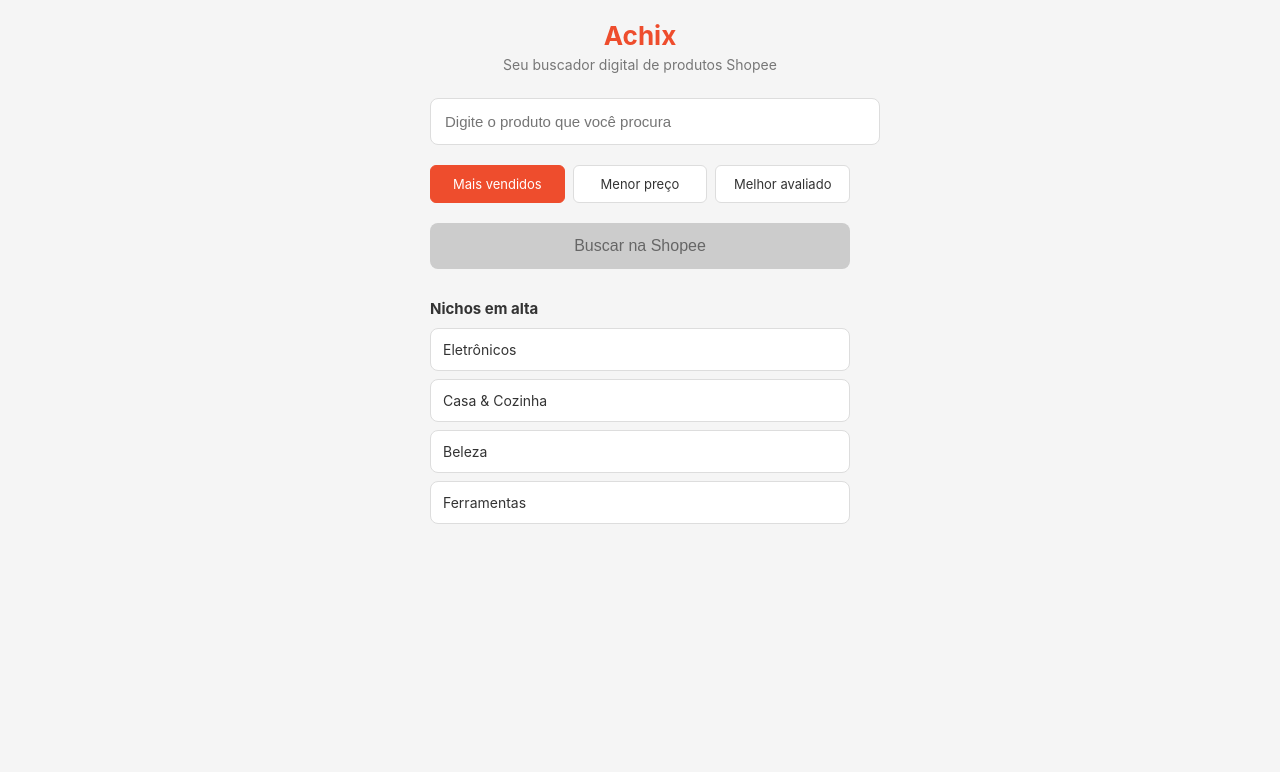
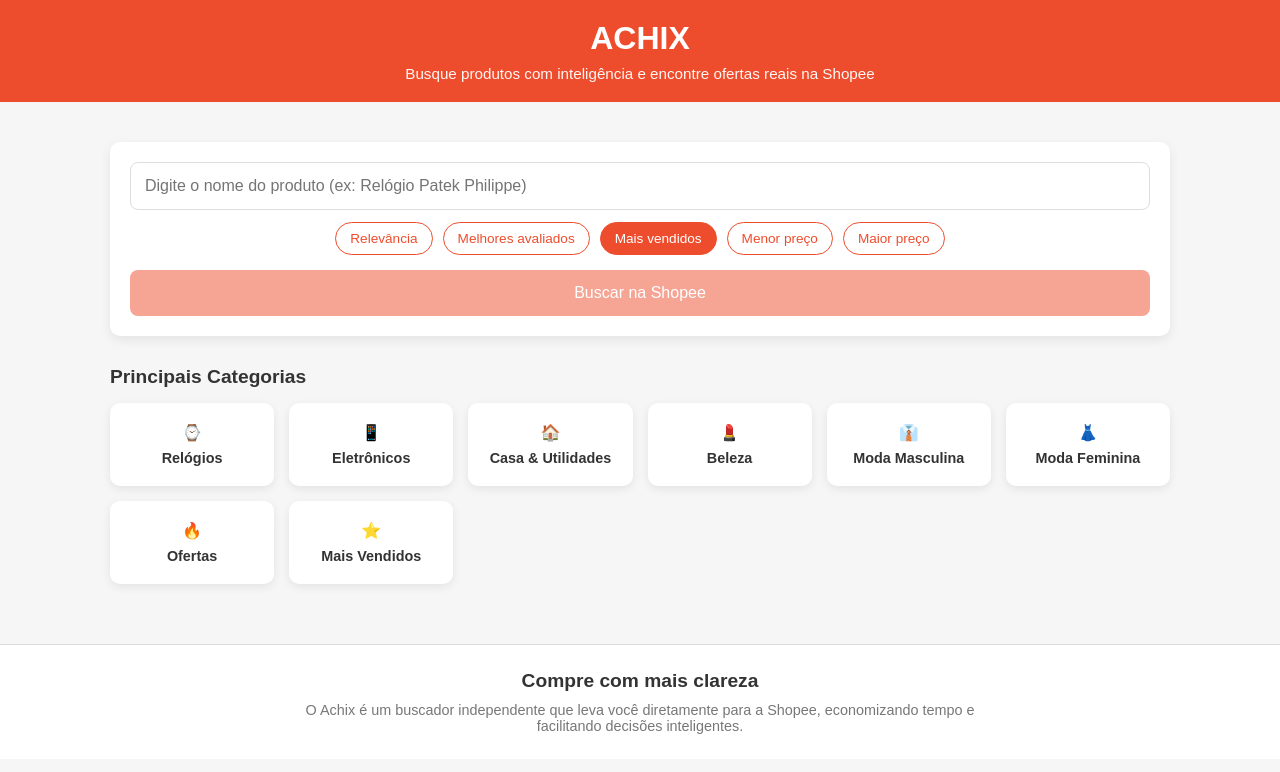
Before and after one commit to Comparix0/Achix, a plain HTML site: page index.html in a window 1280 px wide. Both pictures are taken after a click on the element "Mais vendidos". Drawn offline with Linux system fonts and the light colour scheme.

Commit message:
index.html

```diff
--- a/index.html
+++ b/index.html
@@ -1,179 +1,262 @@
 <!DOCTYPE html>
 <html lang="pt-BR">
 <head>
-<meta charset="UTF-8">
-<meta name="viewport" content="width=device-width, initial-scale=1.0">
-<title>Achix – Seu Buscador Digital</title>
+  <meta charset="UTF-8" />
+  <meta name="viewport" content="width=device-width, initial-scale=1.0" />
+  <title>Achix — Busque ofertas reais antes de comprar</title>
 
   <style>
+    :root {
+      --primary: #ee4d2d;
+      --bg: #f6f6f6;
+      --text: #333;
+      --muted: #777;
+      --card: #ffffff;
+    }
+
+    * { box-sizing: border-box; margin: 0; padding: 0; }
+
     body {
-  margin: 0;
-  font-family: -apple-system, BlinkMacSystemFont, "Segoe UI", Roboto, Arial, sans-serif;
-  background: #F5F5F5;
-  color: #333;
+      font-family: Arial, Helvetica, sans-serif;
+      background: var(--bg);
+      color: var(--text);
+    }
+
+    header {
+      background: var(--primary);
+      color: #fff;
+      padding: 20px;
+      text-align: center;
+      position: sticky;
+      top: 0;
+      z-index: 10;
+    }
+
+    header h1 {
+      font-size: 2rem;
+      font-weight: bold;
+    }
+
+    .subtitle {
+      margin-top: 8px;
+      font-size: 0.95rem;
+      opacity: 0.95;
     }
 
     .container {
-  max-width: 420px;
+      max-width: 1100px;
       margin: auto;
       padding: 20px;
     }
 
-.logo {
-  text-align: center;
-  font-size: 26px;
-  font-weight: 700;
-  color: #EE4D2D;
-  margin-bottom: 5px;
+    .search-box {
+      background: var(--card);
+      padding: 20px;
+      border-radius: 10px;
+      box-shadow: 0 4px 12px rgba(0,0,0,0.08);
+      margin-top: 20px;
     }
 
-.subtitle {
-  text-align: center;
-  font-size: 14px;
-  color: #777;
-  margin-bottom: 25px;
-}
-
-input {
+    .search-box input {
       width: 100%;
       padding: 14px;
-  font-size: 15px;
+      font-size: 1rem;
       border-radius: 8px;
-  border: 1px solid #DDD;
-  outline: none;
-}
-
-input:focus {
-  border-color: #EE4D2D;
+      border: 1px solid #ddd;
+      margin-bottom: 12px;
     }
 
     .filters {
       display: flex;
-  gap: 8px;
-  margin: 20px 0;
+      flex-wrap: wrap;
+      gap: 10px;
+      justify-content: center;
+      margin-bottom: 15px;
     }
 
     .filter {
-  flex: 1;
-  padding: 10px;
-  font-size: 13px;
-  border-radius: 6px;
-  border: 1px solid #DDD;
-  background: #FFF;
-  text-align: center;
+      padding: 8px 14px;
+      border-radius: 20px;
+      border: 1px solid var(--primary);
+      color: var(--primary);
       cursor: pointer;
+      font-size: 0.85rem;
+      background: #fff;
+      transition: transform 0.12s ease;
     }
 
     .filter.active {
-  background: #EE4D2D;
-  color: #FFF;
-  border-color: #EE4D2D;
+      background: var(--primary);
+      color: #fff;
     }
 
-button {
+    .search-box button {
       width: 100%;
       padding: 14px;
+      background: var(--primary);
+      color: #fff;
+      font-size: 1rem;
+      border: none;
       border-radius: 8px;
-  border: none;
-  font-size: 16px;
-  background: #CCC;
-  color: #666;
-  cursor: not-allowed;
+      cursor: pointer;
+      opacity: 0.5;
     }
 
-button.enabled {
-  background: #EE4D2D;
-  color: #FFF;
-  cursor: pointer;
+    .search-box button.enabled {
+      opacity: 1;
+    }
+
+    h2.section-title {
+      margin: 30px 0 15px;
+      font-size: 1.2rem;
     }
 
     .niches {
-  margin-top: 30px;
+      display: grid;
+      grid-template-columns: repeat(auto-fit, minmax(140px, 1fr));
+      gap: 15px;
     }
 
-.niches h3 {
-  font-size: 15px;
+    .niche {
+      background: var(--card);
+      padding: 20px 10px;
+      border-radius: 10px;
+      text-align: center;
+      box-shadow: 0 3px 10px rgba(0,0,0,0.08);
+      cursor: pointer;
+      transition: transform 0.2s;
+    }
+
+    .niche:hover {
+      transform: translateY(-4px);
+    }
+
+    .niche span {
+      display: block;
+      margin-top: 8px;
+      font-size: 0.9rem;
+      font-weight: bold;
+    }
+
+    footer {
+      background: #fff;
+      margin-top: 40px;
+      padding: 25px 20px;
+      text-align: center;
+      border-top: 1px solid #ddd;
+    }
+
+    footer h3 {
+      font-size: 1.2rem;
       margin-bottom: 10px;
     }
 
-.niche {
-  background: #FFF;
-  border: 1px solid #DDD;
-  padding: 12px;
-  border-radius: 8px;
-  font-size: 14px;
-  margin-bottom: 8px;
-  cursor: pointer;
+    footer p {
+      font-size: 0.9rem;
+      color: var(--muted);
+      max-width: 700px;
+      margin: auto;
     }
   </style>
 </head>
-
 <body>
 
+<header>
+  <h1>ACHIX</h1>
+  <div class="subtitle">
+    Busque produtos com inteligência e encontre ofertas reais na Shopee
+  </div>
+</header>
+
 <div class="container">
-  <div class="logo">Achix</div>
-  <div class="subtitle">Seu buscador digital de produtos Shopee</div>
 
-  <input
-    type="text"
-    id="searchInput"
-    placeholder="Digite o produto que você procura"
-  >
+  <div class="search-box">
+    <input type="text" id="searchInput" placeholder="Digite o nome do produto (ex: Relógio Patek Philippe)" />
 
     <div class="filters">
+      <div class="filter">Relevância</div>
+      <div class="filter">Melhores avaliados</div>
       <div class="filter">Mais vendidos</div>
       <div class="filter">Menor preço</div>
-    <div class="filter">Melhor avaliado</div>
+      <div class="filter">Maior preço</div>
     </div>
 
-  <button id="searchBtn" disabled>Buscar na Shopee</button>
+    <button id="searchBtn">Buscar na Shopee</button>
+  </div>
+
+  <h2 class="section-title">Principais Categorias</h2>
 
   <div class="niches">
-    <h3>Nichos em alta</h3>
-    <div class="niche">Eletrônicos</div>
-    <div class="niche">Casa & Cozinha</div>
-    <div class="niche">Beleza</div>
-    <div class="niche">Ferramentas</div>
-  </div>
+    <div class="niche">⌚<span>Relógios</span></div>
+    <div class="niche">📱<span>Eletrônicos</span></div>
+    <div class="niche">🏠<span>Casa & Utilidades</span></div>
+    <div class="niche">💄<span>Beleza</span></div>
+    <div class="niche">👔<span>Moda Masculina</span></div>
+    <div class="niche">👗<span>Moda Feminina</span></div>
+    <div class="niche">🔥<span>Ofertas</span></div>
+    <div class="niche">⭐<span>Mais Vendidos</span></div>
   </div>
 
+</div>
+
+<footer>
+  <h3>Compre com mais clareza</h3>
+  <p>
+    O Achix é um buscador independente que leva você diretamente para a Shopee,
+    economizando tempo e facilitando decisões inteligentes.
+  </p>
+</footer>
+
 <script>
-const input = document.getElementById("searchInput");
-const btn = document.getElementById("searchBtn");
+  const searchInput = document.getElementById("searchInput");
+  const searchBtn = document.getElementById("searchBtn");
   const filters = document.querySelectorAll(".filter");
   const niches = document.querySelectorAll(".niche");
 
   const affiliateLink = "https://s.shopee.com.br/qcZiYzZSy";
-let filterSelected = false;
 
-filters.forEach(f => {
-  f.addEventListener("click", () => {
-    filters.forEach(x => x.classList.remove("active"));
-    f.classList.add("active");
-    filterSelected = true;
+  let selectedFilter = "";
+
+  filters.forEach(filter => {
+    filter.addEventListener("click", () => {
+      filters.forEach(f => f.classList.remove("active"));
+      filter.classList.add("active");
+      selectedFilter = filter.innerText;
       validate();
     });
   });
 
-input.addEventListener("input", validate);
+  searchInput.addEventListener("input", validate);
 
   function validate() {
-  if (input.value.trim() !== "" && filterSelected) {
-    btn.classList.add("enabled");
-    btn.disabled = false;
+    if (searchInput.value.trim() !== "" && selectedFilter !== "") {
+      searchBtn.classList.add("enabled");
     } else {
-    btn.classList.remove("enabled");
-    btn.disabled = true;
+      searchBtn.classList.remove("enabled");
     }
   }
 
-btn.addEventListener("click", () => {
+  searchBtn.addEventListener("click", () => {
+    if (!searchBtn.classList.contains("enabled")) return;
+
+    const query = encodeURIComponent(searchInput.value.trim());
+    const searchUrl = "https://shopee.com.br/search?keyword=" + query;
+
     window.open(affiliateLink, "_blank");
+    setTimeout(() => {
+      window.open(searchUrl, "_blank");
+    }, 500);
   });
 
-niches.forEach(n => {
-  n.addEventListener("click", () => {
+  niches.forEach(niche => {
+    niche.addEventListener("click", () => {
+      const query = encodeURIComponent(niche.innerText);
+      const searchUrl = "https://shopee.com.br/search?keyword=" + query;
+
       window.open(affiliateLink, "_blank");
+      setTimeout(() => {
+        window.open(searchUrl, "_blank");
+      }, 500);
     });
   });
 </script>
```
Lines whose indentation alone changed are shown as unchanged.
